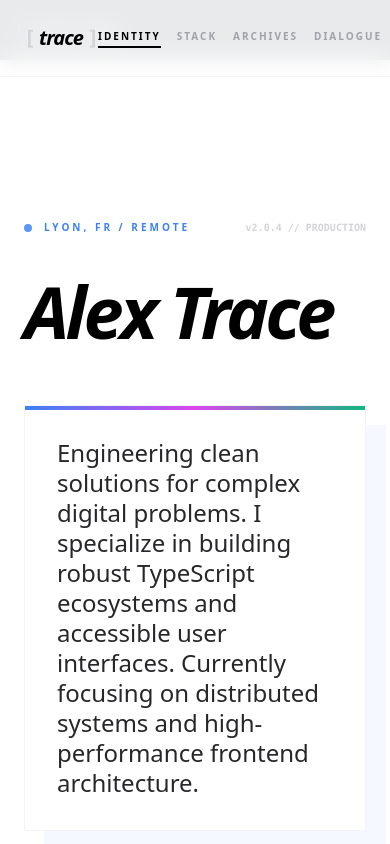
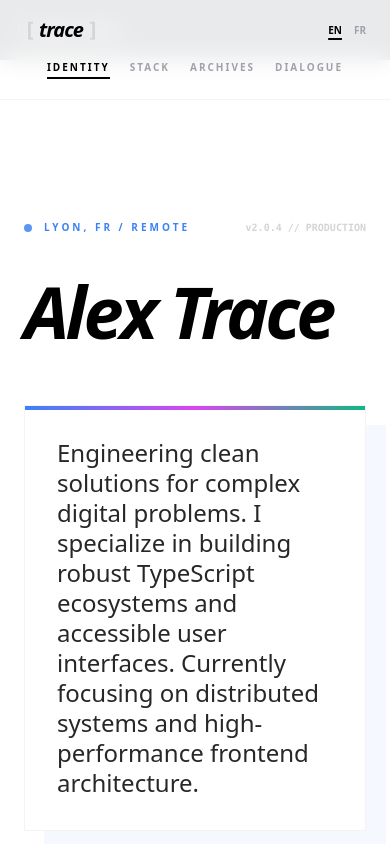
Before and after one commit to rezamirzad/alex.trace, a Next.js app in the folder frontend/: page / in a window 390 px wide. Shown: the top 844 px of the page. Built offline with nearby package versions, Linux system fonts and the light colour scheme.

Commit message:
mobile navbar mobile

```diff
--- a/frontend/src/app/components/Navbar.tsx
+++ b/frontend/src/app/components/Navbar.tsx
@@ -24,23 +24,42 @@
   ];
 
   return (
-    <nav className="fixed top-0 w-full z-50 bg-white/90 backdrop-blur-md border-b border-zinc-100 px-6 py-6">
-      <div className="max-w-4xl mx-auto flex justify-between items-center">
-        {/* Technical Logo Style */}
-        <div className="text-black font-black tracking-tighter text-xl italic flex items-center gap-1">
-          <span className="text-zinc-300 font-mono not-italic">[</span>
-          trace
-          <span className="text-zinc-300 font-mono not-italic">]</span>
+    <nav className="fixed top-0 w-full z-50 bg-white/90 backdrop-blur-md border-b border-zinc-100 px-6 py-4 md:py-6">
+      <div className="max-w-4xl mx-auto flex flex-col md:flex-row justify-between items-center gap-4 md:gap-0">
+        {/* Top Row: Logo and Language Selector (on mobile) */}
+        <div className="flex justify-between items-center w-full md:w-auto">
+          <div className="text-black font-black tracking-tighter text-xl italic flex items-center gap-1">
+            <span className="text-zinc-300 font-mono not-italic">[</span>
+            trace
+            <span className="text-zinc-300 font-mono not-italic">]</span>
+          </div>
+
+          {/* Language Selector: Positioned at top-right on mobile */}
+          <div className="flex gap-3 md:hidden">
+            {(["en", "fr"] as Language[]).map((l) => (
+              <button
+                key={l}
+                onClick={() => setLang(l)}
+                className={`text-[10px] font-black uppercase transition-colors duration-300 ${
+                  lang === l
+                    ? "text-black underline underline-offset-4 decoration-2"
+                    : "text-zinc-400 hover:text-zinc-900"
+                }`}
+              >
+                {l}
+              </button>
+            ))}
+          </div>
         </div>
 
+        {/* Bottom Row (Mobile) / Right Side (Desktop): Navigation Links */}
         <div className="flex items-center gap-6 md:gap-10">
-          {/* Changed 'hidden md:flex' to 'flex' and adjusted gap for mobile */}
-          <div className="flex gap-4 md:gap-8">
+          <div className="flex gap-5 md:gap-8 overflow-x-auto no-scrollbar pb-1 md:pb-0">
             {views.map((v) => (
               <button
                 key={v.id}
                 onClick={() => setActiveView(v.id)}
-                className={`text-[10px] font-black uppercase tracking-[0.2em] transition-all duration-300 relative pb-1 ${
+                className={`text-[10px] font-black uppercase tracking-[0.2em] transition-all duration-300 relative pb-1 whitespace-nowrap ${
                   activeView === v.id
                     ? "text-black"
                     : "text-zinc-400 hover:text-black"
@@ -54,7 +73,8 @@
             ))}
           </div>
 
-          <div className="flex gap-3 border-l border-zinc-200 pl-4 md:pl-8">
+          {/* Desktop Language Selector: Hidden on mobile */}
+          <div className="hidden md:flex gap-3 border-l border-zinc-200 pl-8">
             {(["en", "fr"] as Language[]).map((l) => (
               <button
                 key={l}
```
